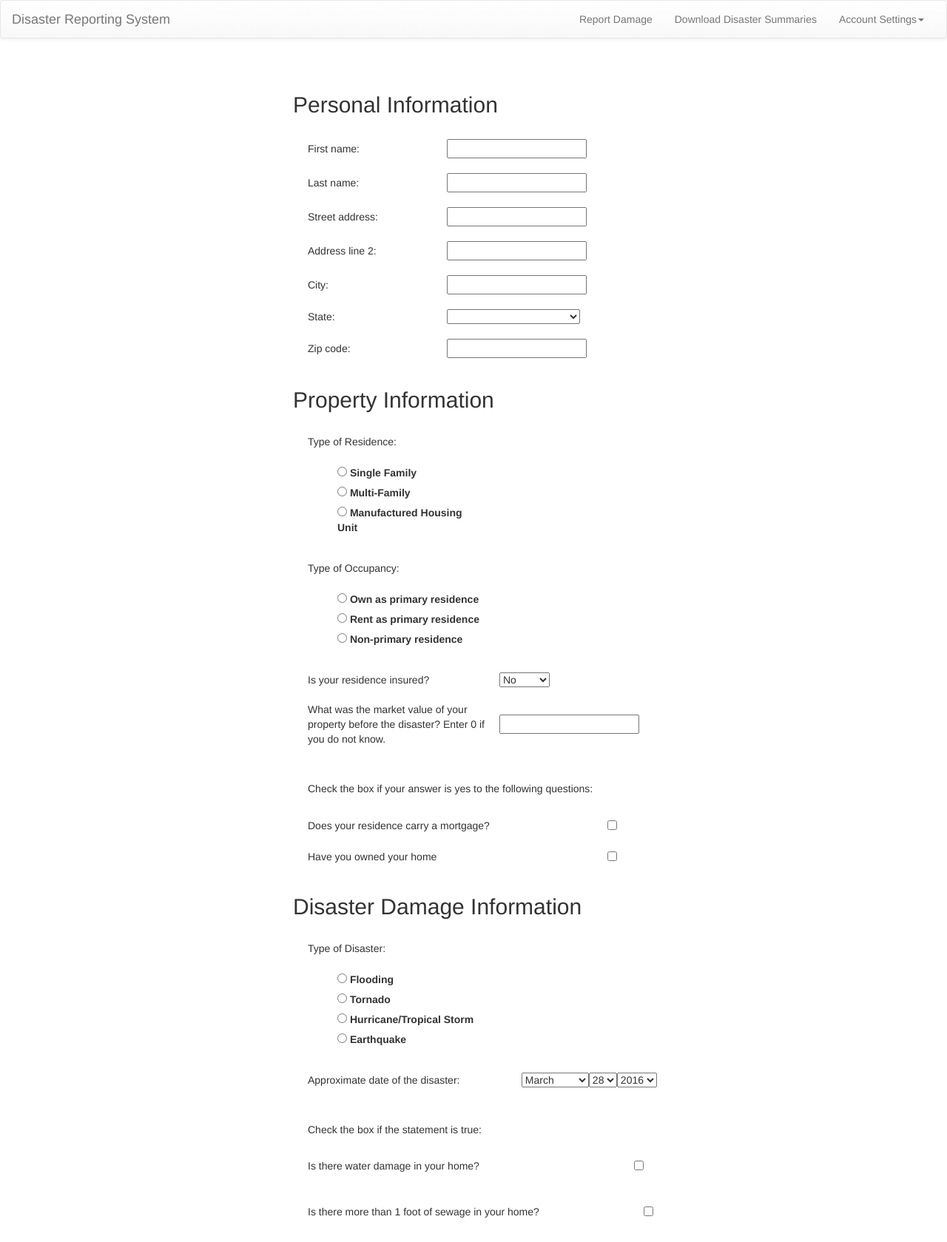
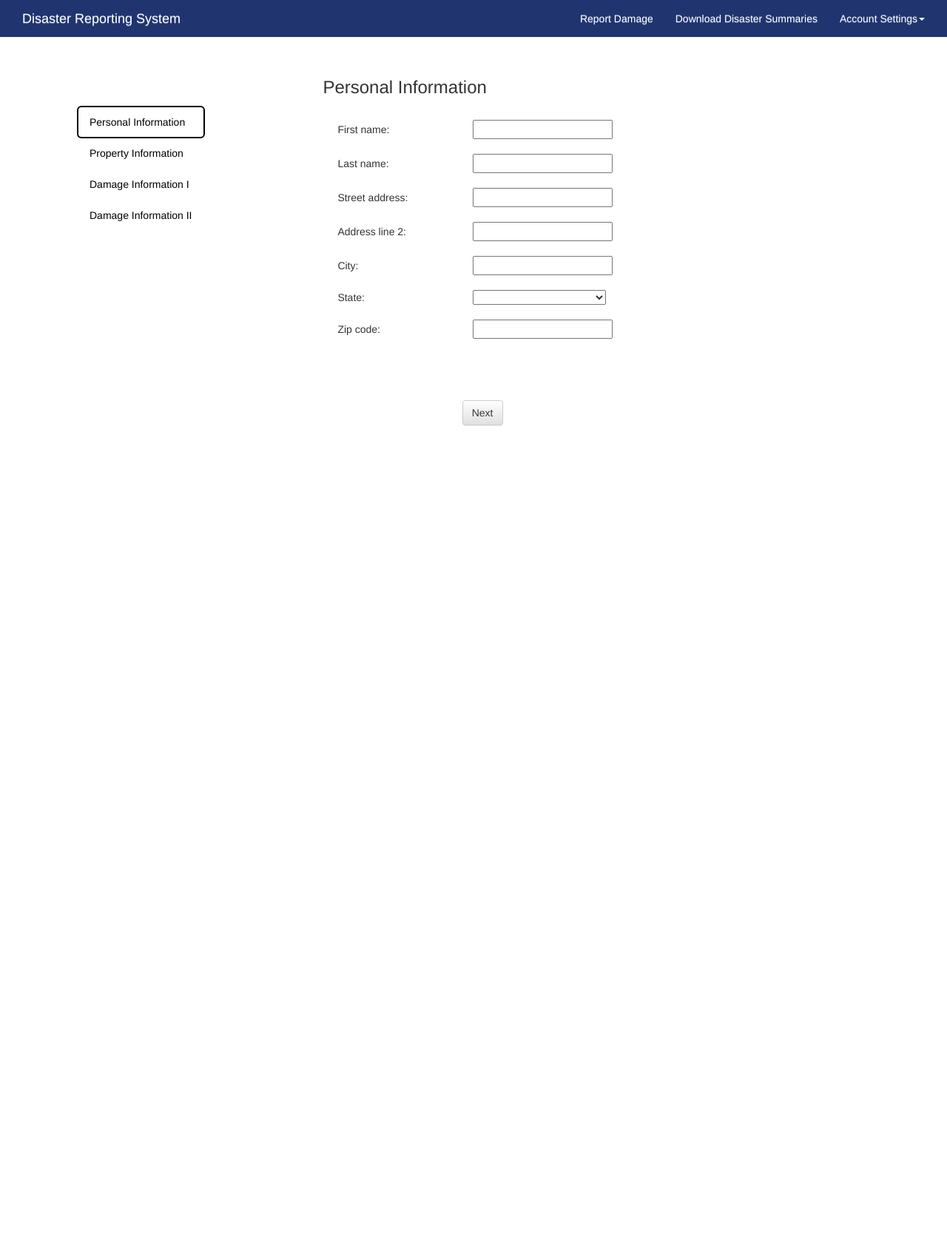
Before and after one commit to lucyktan/DisasterReporting, a Django app: page /form/ in a window 1280 px wide. Shown: the whole page at 74% size. After the commit the page ends 576 px from the top, so only its background shows below. Run offline with Django 3.2, Linux system fonts and the light colour scheme; the visitor is signed in with stand-in values (Sample User, id 1); some libraries are stand-ins or nearby versions.

Commit message:
Navbar, form, formhistory UI

```diff
--- a/DisasterReporting/templates/base.html
+++ b/DisasterReporting/templates/base.html
@@ -21,7 +21,7 @@
 
 <!--Modified from Bootstrap-->
 <body>
-<nav class="navbar navbar-default">
+<nav class="fixed-nav-bar">
   <div class="container-fluid">
     <!-- Brand and toggle get grouped for better mobile display -->
     <div class="navbar-header">
@@ -57,6 +57,46 @@
 </html>
 
 <style>
+.fixed-nav-bar{
+  position: fixed;
+  top: 0;
+  left: 0;
+  right: 0;
+  z-index: 9999;
+  background-color: #203470;
+}
+.navbar-brand{
+  color: #ffffff;
+}
+.navbar-brand:hover{
+  color: #ffffff;
+}
+.navbar-right > li:hover > a{
+  color: #ffffff;
+  background-color: #62709a;
+}
+.navbar-right > li > a{
+  color: #ffffff;
+}
+.navbar-right > li > a:hover{
+  color: #ffffff;
+}
+.dropdown-menu{
+  background: #203470;
+}
+.dropdown-toggle > li:hover > a{
+  color: #ffffff;
+  background-color: #62709a;
+}
+.dropdown-toggle > li > a{
+  color: #ffffff;
+}
+.dropdown-toggle > li > a:hover{
+  color: #ffffff;
+}
+.dropdown-menu > li > a{
+  color: #ffffff;
+}
 .content{
 	margin: 10px 30px 10px 30px;
 	border-style: hiddden;
--- a/DisasterReporting/templates/form.html
+++ b/DisasterReporting/templates/form.html
@@ -18,8 +18,19 @@
     {% csrf_token %}
     <!-- {{ form.as_p }} -->
     {{ form.non_field_errors }}
-    <h2>Personal Information</h2>
-        <table id="personalinfo", style="width: 90%">
+<div class="menu col-md-1" style="width: 20%">
+    <br><br><br>
+<ul class="nav nav-pills nav-stacked">
+    <li class="active"><a data-toggle="pill" href="#personal">Personal Information</a></li>
+    <li><a data-toggle="pill" href="/form/#property">Property Information</a></li>
+    <li><a data-toggle="pill" href="/form/#damage1">Damage Information I</a></li>
+    <li><a data-toggle="pill" href="/form/#damage2">Damage Information II</a></li>
+</ul>
+</div>
+<div class="tab-content col-md-3" style="width:70%">
+    <div id="personal" class="tab-pane fade in active">
+        <h3>Personal Information</h3>
+        <table id="personalinfo", style="width: 85%">
             <tr>
                 <td>First name:</td>
                 <td>{{ form.first_name }}</td>
@@ -49,8 +60,12 @@
                 <td>{{ form.zipcode }}</td>
             </tr>
         </table>
-    <h2>Property Information</h2>
-        <table id="propertyinfo", style="width: 80%">
+        <a href="/form/#property"><button type="button" class="btn btn-default" style="display:block; margin: 10% 70% auto 30%">Next</button></a>
+    </div>
+
+    <div id="property" class="tab-pane fade">
+    <h3>Property Information</h3>
+        <table id="propertyinfo", style="width: 85%">
             <tr><td>Type of Residence:</td></tr>
             <tr><td>{{ form.type_of_residence }}</td></tr>
             <tr><td>Type of Occupancy:</td></tr>
@@ -71,12 +86,15 @@
                 <td>{{ form.mortgage }}</td>
             </tr>
             <tr>
-                <td>Have you owned your home</td>
+                <td>Have you owned your home for over 30 years?</td>
                 <td>{{ form.owned_less_than_30_years }}</td>
             </tr>
         </table>
-    <h2>Disaster Damage Information</h2>
-        <table id="damageinfo", style="width: 90%">
+    </div>
+
+    <div id="damage1" class="tab-pane fade">
+    <h3>Disaster Damage Information I</h3>
+        <table id="damageinfo", style="width: 85%">
             <tr><td>Type of Disaster:</td></tr>
             <tr><td>{{ form.type_of_disaster }}</td></tr>
             <tr>
@@ -85,7 +103,7 @@
             </tr>
         </table>
         <table id="waterdamage", style="width: 85%">
-            <td><h5>Check the box if the statement is true:</h5></td>
+            <td><h5>Check the box if your answer is yes to the following questions:</h5></td>
             <tr><td>Is there water damage in your home?</td><td>{{ form.water_damage }}</td></tr>
             <tr><td>Do you have a mobile home?</td><td>{{ form.water_mobilehome }}</td></tr>
             <tr><td>Is water level less than 6 inches deep on the floor?</td><td>{{ form.water_mobilehome_minor }}</td></tr>
@@ -97,14 +115,25 @@
             <tr><td>Is water between 3 inches and 5 feet on your first floor?</td><td>{{ form.water_conventionalhome_major }}</td></tr>
             <tr><td>Is water greater than 5 feet on your first floor?</td><td>{{ form.water_conventionalhome_destroyed }}</td></tr>
             </table>
+    </div>
+
+    <div id="damage2" class="tab-pane fade">
+        <h3>Disaster Damage Information II</h3><br>
+        <h4>Minor Damage</h4>
         <table id="minordamage", style="width: 85%">
+            <td><h5>Check the box if your answer is yes to the following questions:</h5></td>
             <tr><td>Is there more than 1 foot of sewage in your home?</td><td>{{ form.sewage }}</td></tr>
             <tr><td>Are there broken windows?</td><td>{{ form.minor10_0 }}</td></tr>
             <tr><td>Is there damage to landscaping?</td><td>{{ form.minor10_1 }}</td></tr>
             <tr><td>Is more than 50% of your home damaged?</td><td>{{ form.minor10_2 }}</td></tr>
         </table>
+    </div>
 
+    <div id="major" class="tab-pane fade">
+        <h3>Disaster Damage Information II</h3><br>
+        <h4>Major Damage</h4>
         <table id="major", style="width:85%">
+            <td><h5>Check the box if your answer is yes to the following questions:</h5></td>
             <tr><td>If you have a chimney, is it no longer functional?</td><td>{{ form.major20_0 }}</td></tr>
             <tr><td>If you have a carpet on the first floor, is the majority of it soaked?</td><td>{{ form.major20_1 }}</td></tr>
             <tr><td>If you have a parking lot, it is damaged?</td><td>{{ form.major20_2 }}</td></tr>
@@ -129,8 +158,13 @@
             <tr><td>Is the roof off or collapsed?</td><td>{{ form.major74_1 }}</td></tr>
             <tr><td>Are accessory outbuildings damaged?</td><td>{{ form.major74_2 }}</td></tr>
         </table>
+    </div>
 
+    <div id="destroyed" class="tab-pane fade">
+        <h3>Disaster Damage Information II</h3><br>
+        <h4>Destroyed</h4>
         <table id="destroyed", style="width: 85%">
+            <td><h5>Check the box if your answer is yes to the following questions:</h5></td>
             <tr><td>Is there flooding above the first floor?</td><td>{{ form.destroyed80_0 }}</td></tr>
             <tr><td>Did your home move off its foundation?</td><td>{{ form.destroyed80_1 }}</td></tr>
             <tr><td>Did any walls collapse?</td><td>{{ form.destroyed80_2 }}</td></tr>
@@ -143,16 +177,56 @@
             <tr><td>Is your home leveled above the foundation, and is the basement and foundation damaged?</td><td>{{ form.destroyed100_0 }}</td></tr>
             <tr><td>Is there flooding above the eaves (edge of the roof)?</td><td>{{ form.destroyed100_1 }}</td></tr>
         </table>
-    <input type="submit" value="Submit">
+        <input type="submit" value="Submit">
+    </div>
+</div>
+
 </form>
 
 <style>
 #content1{
-    margin: 6% auto auto 30%;
-    width: 50%;
+    margin: 7% auto auto auto;
+    width: 90%;
 }
 
-#personalinfo{
+#menu{
+    margin: 15% auto auto auto;
+    position: fixed;
+}
+.nav-pills{
+    position: fixed;
+}
+.nav-pills > li.active > a, .nav-pills > li.active > a:hover, .nav-pills > li.active > a:focus {
+    color:black;
+    background-color:white;
+    outline: solid 2px black;
+    color: black;
+    }
+.nav-pills > li > a{
+    color: black;
+}
+
+#tab-content{
+    position: absolute;
+}
+
+#personal{
+    margin: auto auto 20% 15%;
+}
+#property{
+    margin: auto auto 20% 15%;
+}
+#damage1{
+    margin: auto auto 20% 15%;
+}
+#damage2{
+    margin: auto auto 20% 15%;
+}
+#major{
+    margin: auto auto 20% 15%;
+}
+#destroyed{
+    margin: auto auto 20% 15%;
 }
 
 ul{
@@ -328,10 +402,15 @@ table, th, tr, td{
     function hide_questions() {
         $('[id^=id_water_mobilehome]').closest('tr').hide();
         $('[id^=id_water_conventionalhome]').closest('tr').hide();
-        $('[id^=id_minor]').closest('tr').hide();
-        $('[id^=id_major]').closest('tr').hide();
-        $('[id^=id_destroyed]').closest('tr').hide();
+        // $('[id^=id_minor]').closest('tr').hide();
+        // $('[id^=id_major]').closest('tr').hide();
+        // $('[id^=id_destroyed]').closest('tr').hide();
     }
+
+     $(document).ready(function(){
+        $('.dropdown-toggle').dropdown()
+    });
+
 </script>
 </div>
 {% endblock %}
```
Also changed, not shown: DisasterReporting/Templates/Accounts/formhistory.html (+12 -2 lines).
